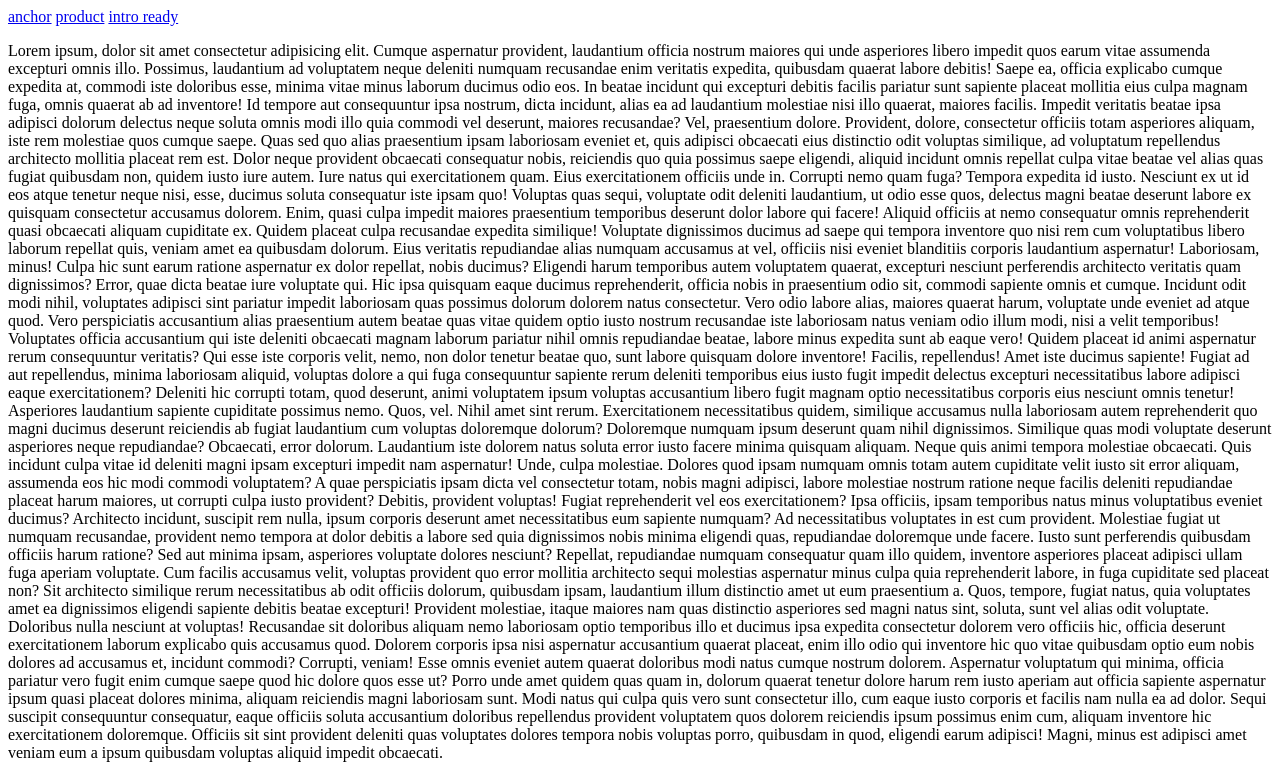
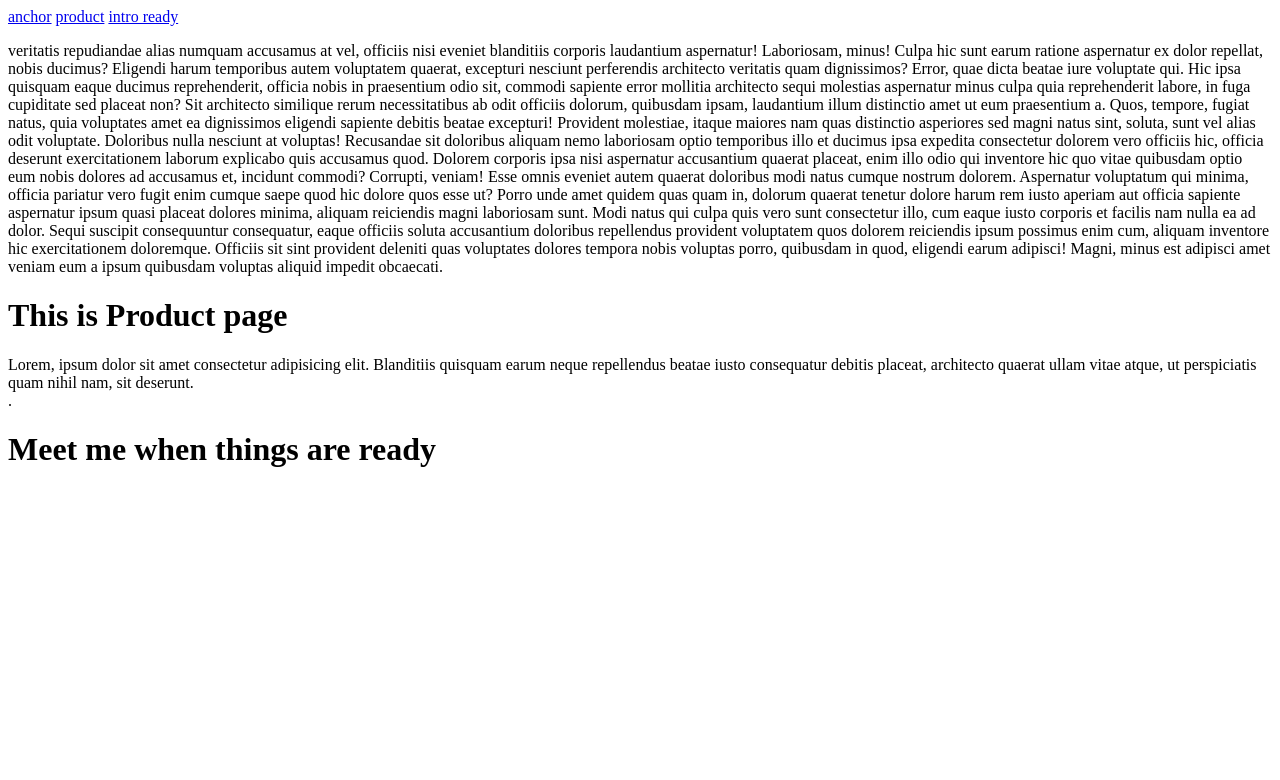
Before and after one commit to ranjithraja67-ux/my-first-html, a plain HTML site: page Day 2/anchor.html in a window 1280 px wide. Shown: the top 780 px of the page. Drawn offline with Linux system fonts and the light colour scheme.

Commit message:
my first html day 2 edited

```diff
--- a/Day 2/anchor.html
+++ b/Day 2/anchor.html
@@ -11,57 +11,12 @@
     <a href="./productAnchor.html" target="_blank">anchor</a>
     <a href="#pro">product</a>
     <a href=" #ready">intro ready</a>
-    <p>Lorem ipsum, dolor sit amet consectetur adipisicing elit. Cumque aspernatur provident, laudantium officia nostrum
-        maiores qui unde asperiores libero impedit quos earum vitae assumenda excepturi omnis illo. Possimus, laudantium
-        ad voluptatem neque deleniti numquam recusandae enim veritatis expedita, quibusdam quaerat labore debitis! Saepe
-        ea, officia explicabo cumque expedita at, commodi iste doloribus esse, minima vitae minus laborum ducimus odio
-        eos. In beatae incidunt qui excepturi debitis facilis pariatur sunt sapiente placeat mollitia eius culpa magnam
-        fuga, omnis quaerat ab ad inventore! Id tempore aut consequuntur ipsa nostrum, dicta incidunt, alias ea ad
-        laudantium molestiae nisi illo quaerat, maiores facilis. Impedit veritatis beatae ipsa adipisci dolorum delectus
-        neque soluta omnis modi illo quia commodi vel deserunt, maiores recusandae? Vel, praesentium dolore. Provident,
-        dolore, consectetur officiis totam asperiores aliquam, iste rem molestiae quos cumque saepe. Quas sed quo alias
-        praesentium ipsam laboriosam eveniet et, quis adipisci obcaecati eius distinctio odit voluptas similique, ad
-        voluptatum repellendus architecto mollitia placeat rem est. Dolor neque provident obcaecati consequatur nobis,
-        reiciendis quo quia possimus saepe eligendi, aliquid incidunt omnis repellat culpa vitae beatae vel alias quas
-        fugiat quibusdam non, quidem iusto iure autem. Iure natus qui exercitationem quam. Eius exercitationem officiis
-        unde in. Corrupti nemo quam fuga? Tempora expedita id iusto. Nesciunt ex ut id eos atque tenetur neque nisi,
-        esse, ducimus soluta consequatur iste ipsam quo! Voluptas quas sequi, voluptate odit deleniti laudantium, ut
-        odio esse quos, delectus magni beatae deserunt labore ex quisquam consectetur accusamus dolorem. Enim, quasi
-        culpa impedit maiores praesentium temporibus deserunt dolor labore qui facere! Aliquid officiis at nemo
-        consequatur omnis reprehenderit quasi obcaecati aliquam cupiditate ex. Quidem placeat culpa recusandae expedita
-        similique! Voluptate dignissimos ducimus ad saepe qui tempora inventore quo nisi rem cum voluptatibus libero
-        laborum repellat quis, veniam amet ea quibusdam dolorum. Eius veritatis repudiandae alias numquam accusamus at
+    <p> veritatis repudiandae alias numquam accusamus at
         vel, officiis nisi eveniet blanditiis corporis laudantium aspernatur! Laboriosam, minus! Culpa hic sunt earum
         ratione aspernatur ex dolor repellat, nobis ducimus? Eligendi harum temporibus autem voluptatem quaerat,
         excepturi nesciunt perferendis architecto veritatis quam dignissimos? Error, quae dicta beatae iure voluptate
         qui. Hic ipsa quisquam eaque ducimus reprehenderit, officia nobis in praesentium odio sit, commodi sapiente
-        omnis et cumque. Incidunt odit modi nihil, voluptates adipisci sint pariatur impedit laboriosam quas possimus
-        dolorum dolorem natus consectetur. Vero odio labore alias, maiores quaerat harum, voluptate unde eveniet ad
-        atque quod. Vero perspiciatis accusantium alias praesentium autem beatae quas vitae quidem optio iusto nostrum
-        recusandae iste laboriosam natus veniam odio illum modi, nisi a velit temporibus! Voluptates officia accusantium
-        qui iste deleniti obcaecati magnam laborum pariatur nihil omnis repudiandae beatae, labore minus expedita sunt
-        ab eaque vero! Quidem placeat id animi aspernatur rerum consequuntur veritatis? Qui esse iste corporis velit,
-        nemo, non dolor tenetur beatae quo, sunt labore quisquam dolore inventore! Facilis, repellendus! Amet iste
-        ducimus sapiente! Fugiat ad aut repellendus, minima laboriosam aliquid, voluptas dolore a qui fuga consequuntur
-        sapiente rerum deleniti temporibus eius iusto fugit impedit delectus excepturi necessitatibus labore adipisci
-        eaque exercitationem? Deleniti hic corrupti totam, quod deserunt, animi voluptatem ipsum voluptas accusantium
-        libero fugit magnam optio necessitatibus corporis eius nesciunt omnis tenetur! Asperiores laudantium sapiente
-        cupiditate possimus nemo. Quos, vel. Nihil amet sint rerum. Exercitationem necessitatibus quidem, similique
-        accusamus nulla laboriosam autem reprehenderit quo magni ducimus deserunt reiciendis ab fugiat laudantium cum
-        voluptas doloremque dolorum? Doloremque numquam ipsum deserunt quam nihil dignissimos. Similique quas modi
-        voluptate deserunt asperiores neque repudiandae? Obcaecati, error dolorum. Laudantium iste dolorem natus soluta
-        error iusto facere minima quisquam aliquam. Neque quis animi tempora molestiae obcaecati. Quis incidunt culpa
-        vitae id deleniti magni ipsam excepturi impedit nam aspernatur! Unde, culpa molestiae. Dolores quod ipsam
-        numquam omnis totam autem cupiditate velit iusto sit error aliquam, assumenda eos hic modi commodi voluptatem? A
-        quae perspiciatis ipsam dicta vel consectetur totam, nobis magni adipisci, labore molestiae nostrum ratione
-        neque facilis deleniti repudiandae placeat harum maiores, ut corrupti culpa iusto provident? Debitis, provident
-        voluptas! Fugiat reprehenderit vel eos exercitationem? Ipsa officiis, ipsam temporibus natus minus voluptatibus
-        eveniet ducimus? Architecto incidunt, suscipit rem nulla, ipsum corporis deserunt amet necessitatibus eum
-        sapiente numquam? Ad necessitatibus voluptates in est cum provident. Molestiae fugiat ut numquam recusandae,
-        provident nemo tempora at dolor debitis a labore sed quia dignissimos nobis minima eligendi quas, repudiandae
-        doloremque unde facere. Iusto sunt perferendis quibusdam officiis harum ratione? Sed aut minima ipsam,
-        asperiores voluptate dolores nesciunt? Repellat, repudiandae numquam consequatur quam illo quidem, inventore
-        asperiores placeat adipisci ullam fuga aperiam voluptate. Cum facilis accusamus velit, voluptas provident quo
+
         error mollitia architecto sequi molestias aspernatur minus culpa quia reprehenderit labore, in fuga cupiditate
         sed placeat non? Sit architecto similique rerum necessitatibus ab odit officiis dolorum, quibusdam ipsam,
         laudantium illum distinctio amet ut eum praesentium a. Quos, tempore, fugiat natus, quia voluptates amet ea
```
Also changed, not shown: Day 2/form practise.html (renamed from Day 2/ind.html), Day 2/row&clm span.html (renamed from Day 2/symentictags.html).
